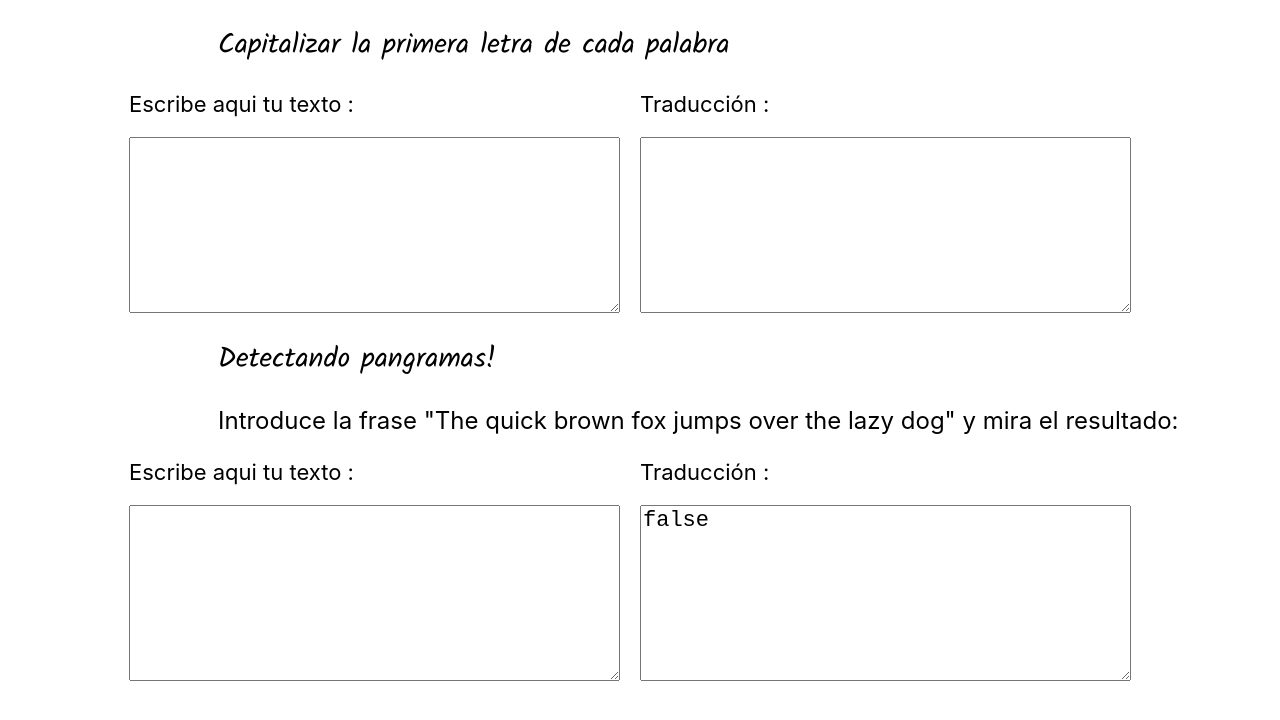
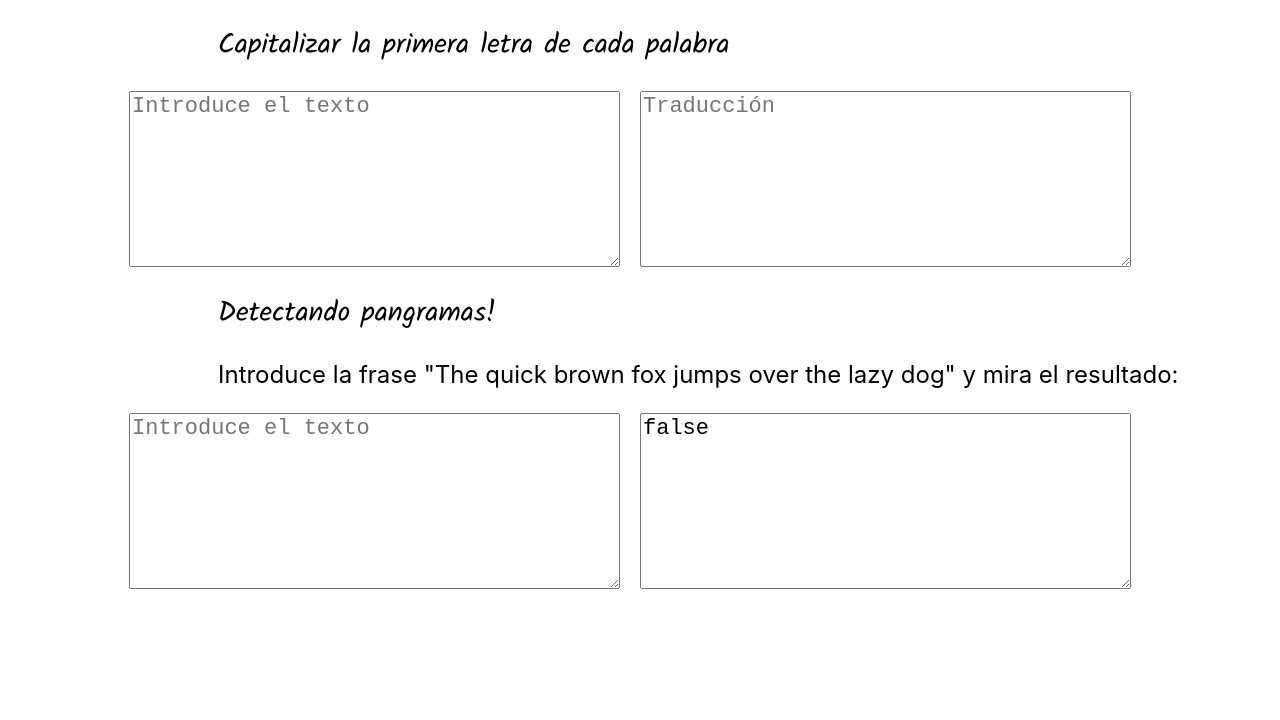
Before and after one commit to nataliamateo/Katas, a React (Create React App) app: page / in a window 1280 px wide. Shown: the top 720 px of the page. Built offline with nearby package versions, Linux system fonts and the light colour scheme.

Commit message:
Delete title text input and result

```diff
--- a/src/components/TextInput.js
+++ b/src/components/TextInput.js
@@ -9,10 +9,7 @@ const TextInput = (props) => {
 
   return (
     <div className='container'>
-      <label className='container__title' htmlFor='text'>
-        Escribe aqui tu texto :
-      </label>
-      <textarea className='container__textarea' onChange={handleOnChange} id='text' name='text' rows='8'></textarea>
+      <textarea className='container__textarea' onChange={handleOnChange} id='text' name='text' rows='8' placeholder='Introduce el texto'></textarea>
     </div>
   );
 };
--- a/src/components/TextResult.js
+++ b/src/components/TextResult.js
@@ -4,10 +4,7 @@ import '../stylesheets/TextResult.scss';
 const TextResult = (props) => {
   return (
     <div className='container'>
-      <label className='container__title' htmlFor='text'>
-        Traducción :
-      </label>
-      <textarea className='container__textarea' id='text' name='text' rows='8' defaultValue={props.value}></textarea>
+      <textarea className='container__textarea' id='text' name='text' rows='8' defaultValue={props.value} placeholder='Traducción'></textarea>
     </div>
   );
 };
--- a/src/stylesheets/TextInput.scss
+++ b/src/stylesheets/TextInput.scss
@@ -2,10 +2,6 @@
   display: flex;
   flex-direction: column;
   margin-right: 20px;
-  &__title {
-    margin-bottom: 20px;
-    font-size: 22px;
-  }
   &__textarea {
     margin: 0;
     width: 485px;
--- a/src/stylesheets/TextResult.scss
+++ b/src/stylesheets/TextResult.scss
@@ -1,10 +1,6 @@
 .container {
   display: flex;
   flex-direction: column;
-  &__title {
-    margin-bottom: 20px;
-    font-size: 22px;
-  }
   &__textarea {
     margin: 0;
     width: 485px;
```
